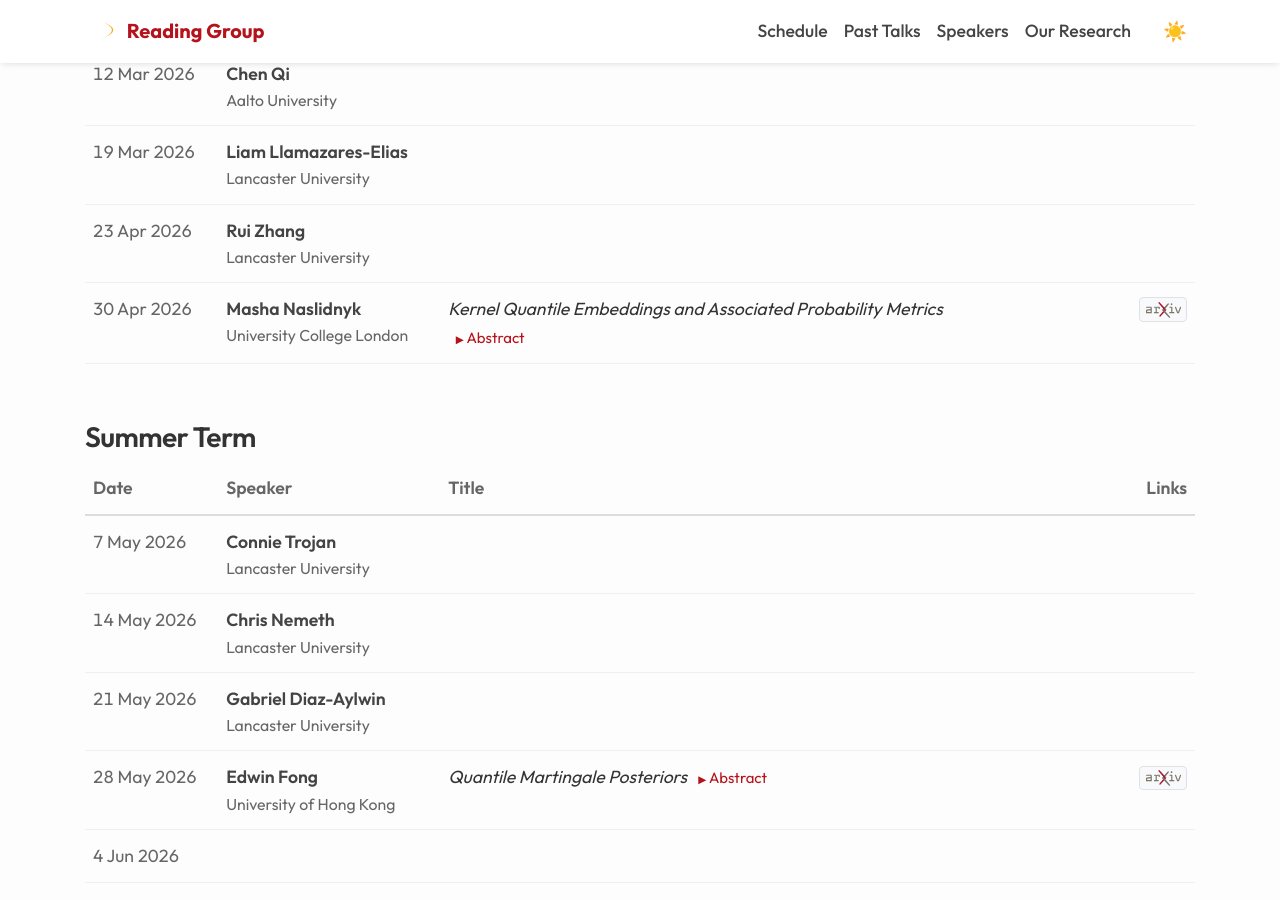
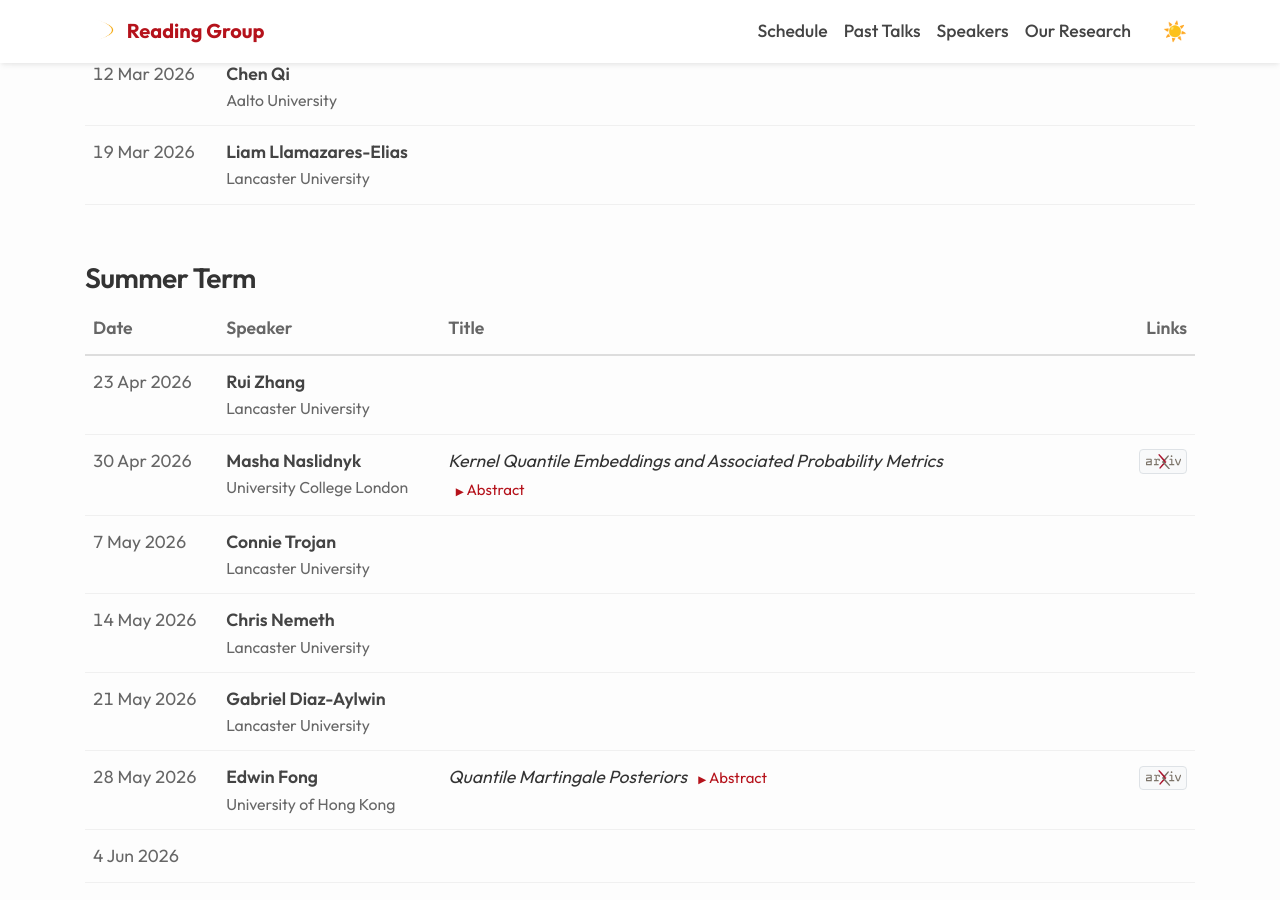
Before and after one commit to LU-CSML/lu-csml.github.io, a Jekyll site: the page built from schedule.md, in a window 1280 px wide and 900 px high, scrolled down 1038 px. Built offline with Jekyll 4.4.1, drawn with Linux system fonts in a browser that asks for light colours.

Commit message:
Fixed lent term

```diff
--- a/schedule.md
+++ b/schedule.md
@@ -117,7 +117,7 @@ Here is the schedule for the {{ academic_year }}/{{ next_year | slice: 2, 2 }} a
               {% assign m = talk.date | date: "%m" | plus: 0 %}
               {% if m >= 8 and m <= 12 %}
                 {% assign current_term = "Michaelmas Term" %}
-              {% elsif m >= 1 and m <= 4 %}
+              {% elsif m >= 1 and m <= 3 %}
                 {% assign current_term = "Lent Term" %}
               {% else %}
                 {% assign current_term = "Summer Term" %}
```
